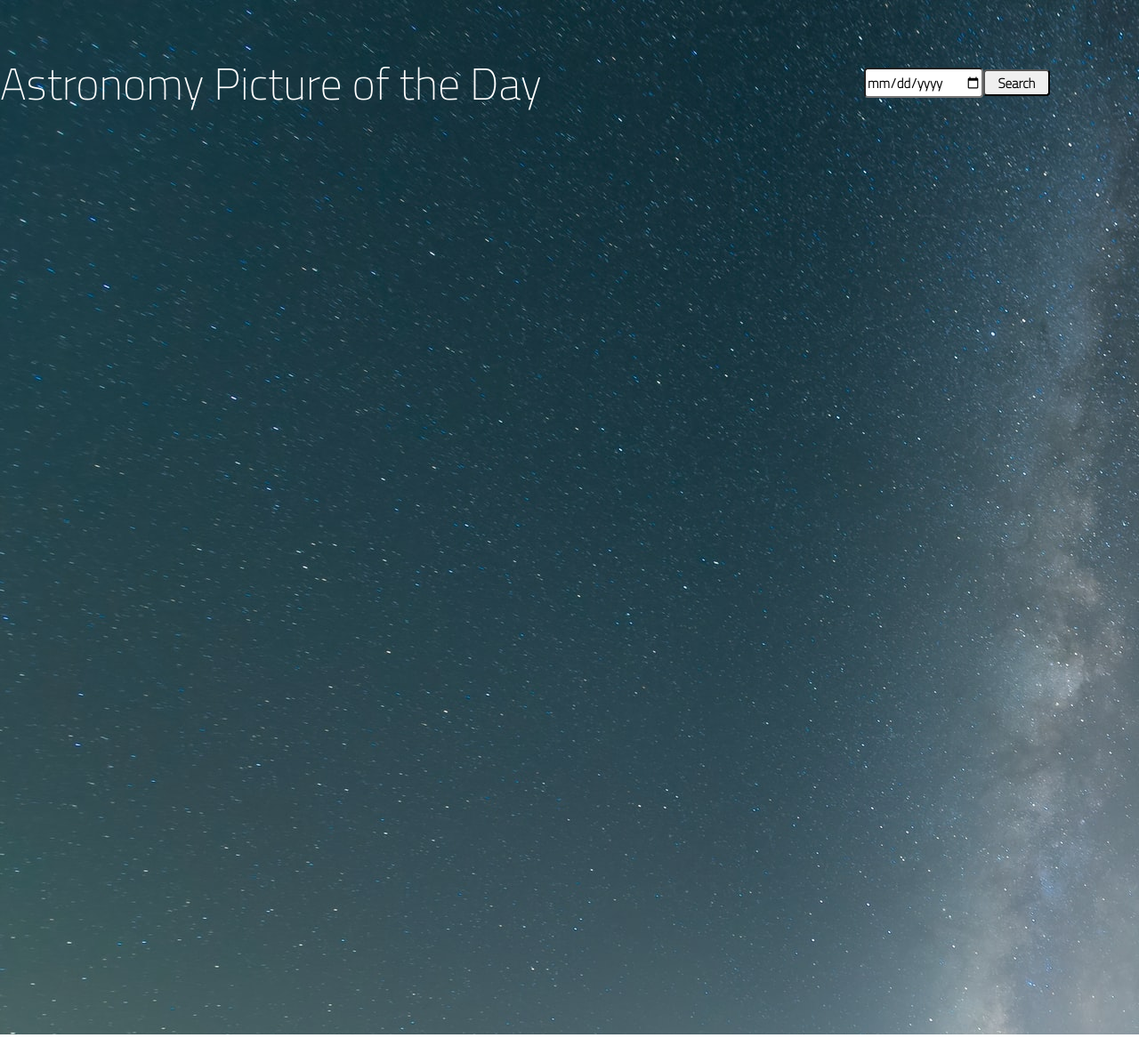
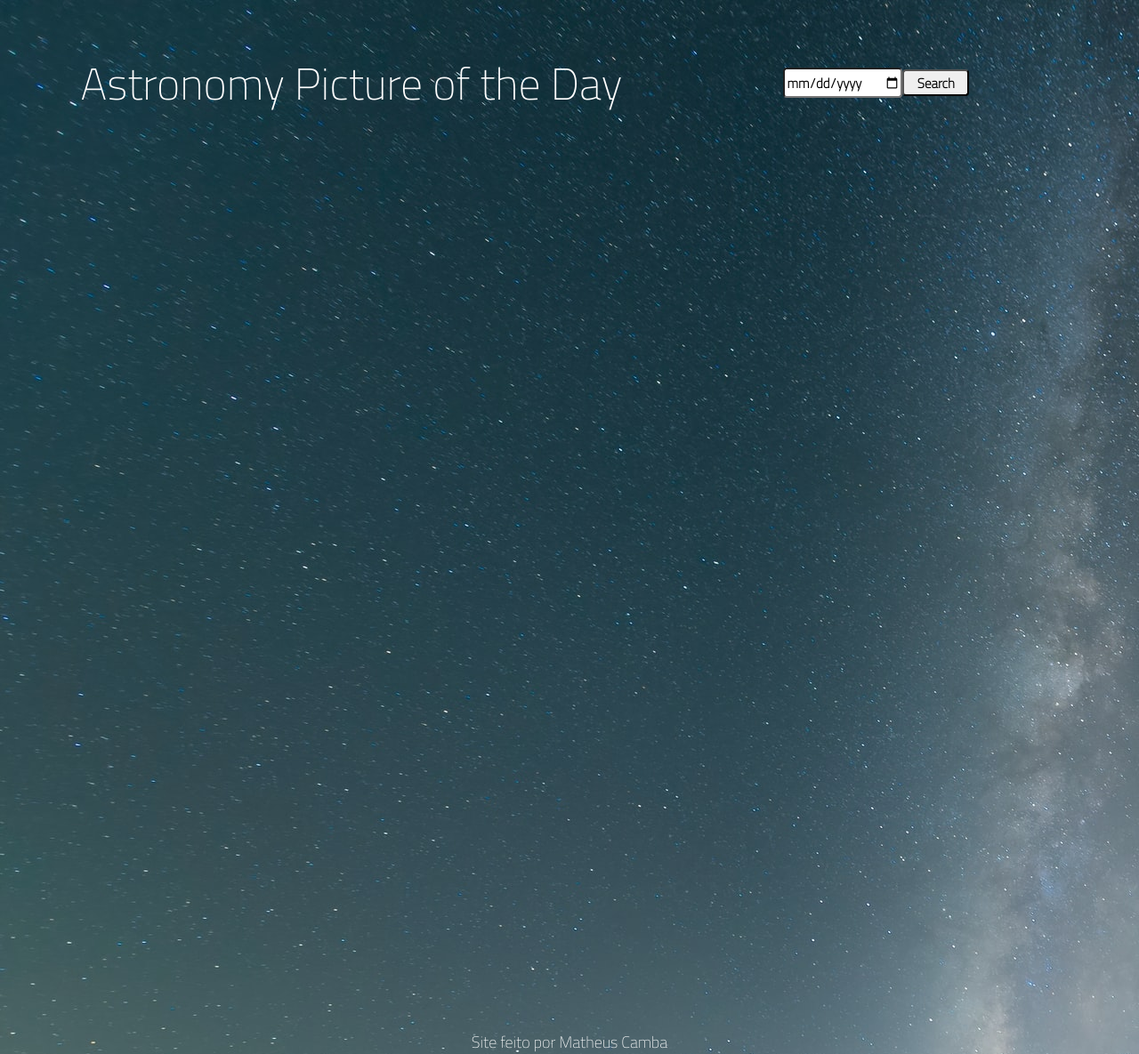
Before and after one commit to MatheusCamba/Projeto-Resilia-APOD, a plain HTML site: page index.html in a window 1280 px wide. Shown: the whole page at 89% size. Before the commit the page ends 1163 px from the top, so only its background shows below. Drawn offline with nearby package versions, Linux system fonts and the light colour scheme; no server answers.

Commit message:
Foi adicionado mais um estilo para o botão, além do footer

```diff
--- a/index.html
+++ b/index.html
@@ -6,6 +6,7 @@
     <meta name="viewport" content="width=device-width, initial-scale=1.0">
     <link rel="stylesheet" href="./reset.css">
     <link rel="stylesheet" href="./style.css">
+    <link rel="icon" href="./img/galaxia.png">
     <title>APOD</title>
 </head>
 <body>
@@ -35,6 +36,10 @@
 
     </div>
 
+    <footer id="footer">
+        <p class="paragrafo">Site feito por Matheus Camba</p>
+    </footer>
+
     <script  src="https://code.jquery.com/jquery-3.6.0.min.js"></script>
     <script src="./main.js"></script>
 </body>
--- a/style.css
+++ b/style.css
@@ -11,6 +11,20 @@ body{
     justify-content: space-between;
 }
 
+@media (max-width: 375px) {
+    .container{
+        display: flex;
+        justify-content: space-around
+    }
+}
+
+@media (max-height: 812px) {
+    .container{
+        display: flex;
+        justify-content: space-around;
+    }
+}
+
 h1 {
     font-size: 50px;
     padding: 68px 0px;
@@ -22,6 +36,14 @@ h1 {
     justify-content: center;
     align-items: center;
     padding-right: 100px;
+}
+
+@media (max-width: 375px) {
+    .container2 {
+        display: flex;
+        justify-content: end;
+
+    }
 }
 
 #data {
@@ -42,10 +64,11 @@ h1 {
     font-size: 15px;
 }
 
-#btnSubmit :hover {
+#btnSubmit:hover{
     cursor: pointer;
     width: 78px;
     height: 33px;
+    transition: 0.5s;
 }
 
 .container3 {
@@ -90,3 +113,11 @@ h1 {
     margin-top: 84px;
 
 }
+
+#footer {
+    display: flex;
+    justify-content: center;
+    font-size: 18px;
+    color: white;
+
+}
```
Also changed, not shown: img/galaxia.png (added).
